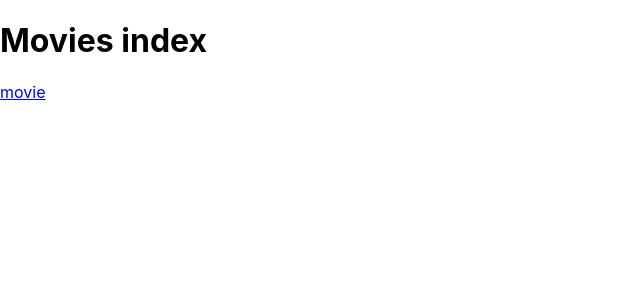
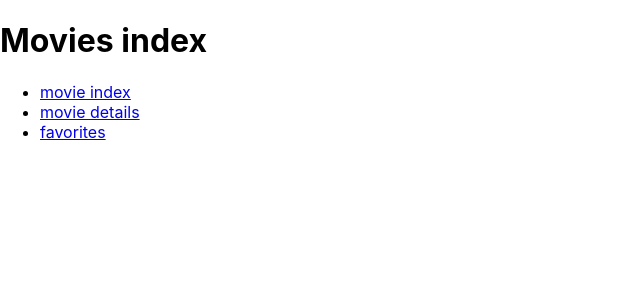
Before and after one commit to okozolin/ReactWorkshop, a React (Create React App) app: page / in a window 1280 px wide. Shown: the top 300 px of the page, without its empty margins (0-640 px from the left). Built offline with nearby package versions, Linux system fonts and the light colour scheme.

Commit message:
use new component for non rpetitive routes for the three pages

```diff
--- a/src/App.js
+++ b/src/App.js
@@ -7,7 +7,6 @@ import Favorites from './components/pages/Favorites';
 
 function App() {
   return (
-       //  shorthand for react not do add divs
       <BrowserRouter>
           <Route exact path='/' component={MovieIndex}/>
           <Route path='/movieindex' component={MovieIndex}/>
--- a/src/components/pages/MovieIndex.js
+++ b/src/components/pages/MovieIndex.js
@@ -1,11 +1,12 @@
 import React from 'react';
 import {Link} from 'react-router-dom';
+import Navigation from "../shared/Navigation";
 
 const MovieIndex = (props) => {
     return (
         <div>
             <h1>Movies index</h1>
-            <Link to="/moviedetails">movie</Link>
+            <Navigation/>
         </div>
     );
 }
--- /dev/null
+++ b/src/components/shared/Navigation.js
@@ -0,0 +1,16 @@
+import React from 'react';
+import {Link} from 'react-router-dom';
+
+
+const Navigation = () => {
+    return (
+        <div>
+            <ul>
+                <li><Link to="/movieIndex">movie index</Link></li>
+                <li><Link to="/moviedetails">movie details</Link></li>
+                <li><Link to="/favorites">favorites</Link></li>
+            </ul>
+        </div>
+    );
+}
+export default Navigation;
```
